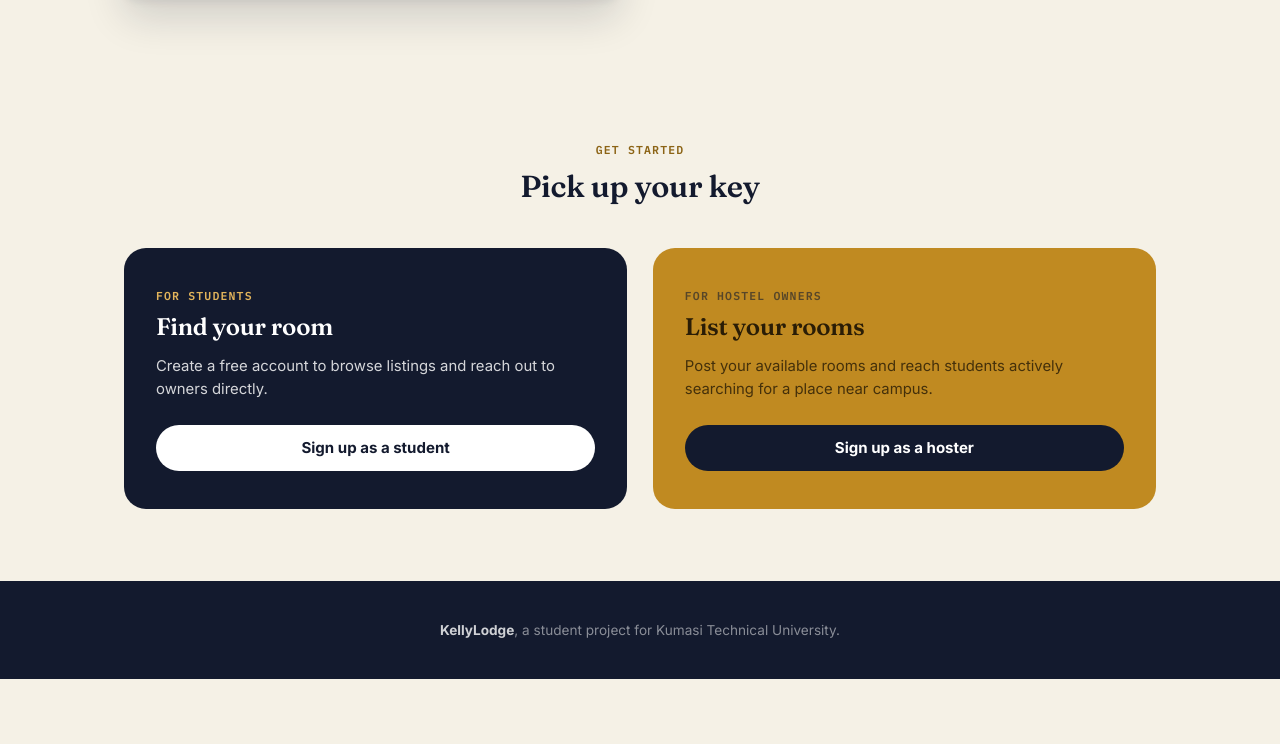
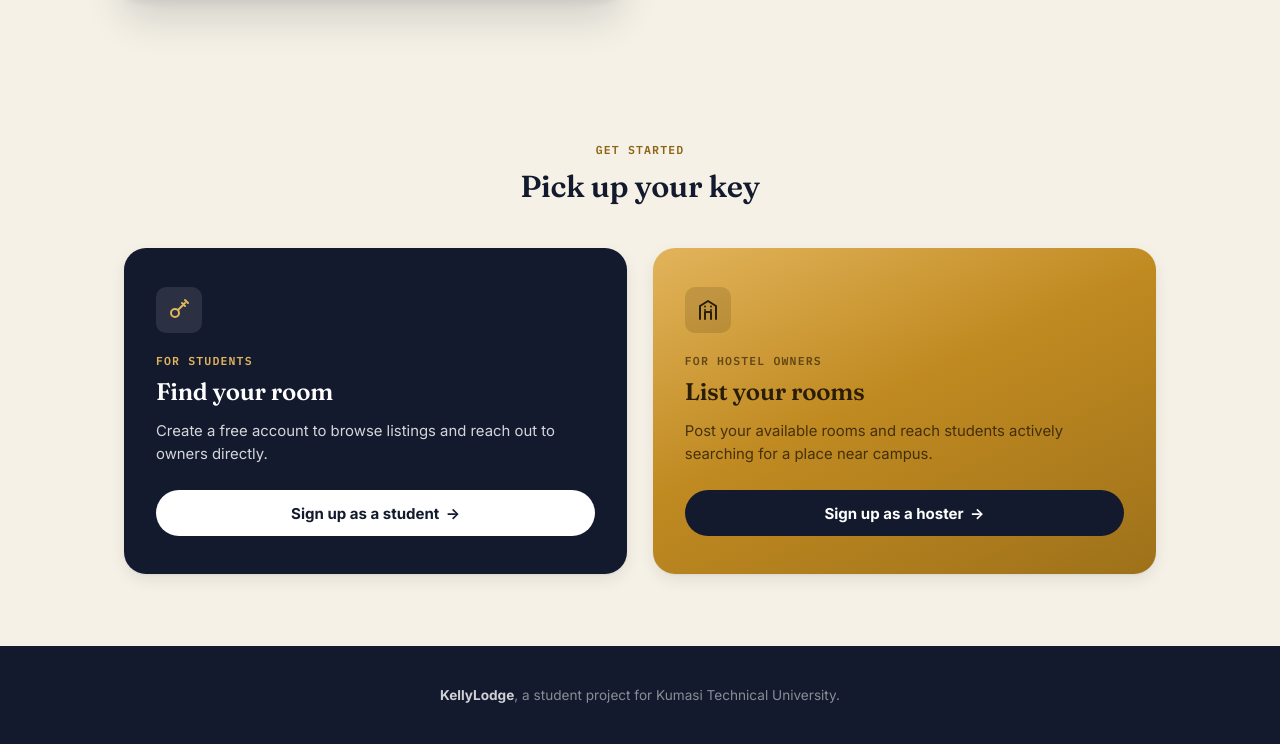
Before and after one commit to bambakudus-web/KellyLodge, a website: page public/landing.html in a window 1280 px wide. Shown: the part 2098-2842 px from the top of the page. Before the commit the page ends 2777 px from the top, so only its background shows below. Drawn offline with Linux system fonts and the light colour scheme; no server answers.

Commit message:
Add icon badges and hover-arrow buttons to Pick up your key section, deepen gold card

```diff
--- a/public/css/style.css
+++ b/public/css/style.css
@@ -866,21 +866,48 @@ select:focus, input:focus, textarea:focus, button:focus {
   color: white;
   border-radius: var(--radius-lg);
   padding: 2.4rem 2rem;
-  transition: transform 0.2s ease;
-}
-.role-card:hover { transform: translateY(-3px); }
-
-.role-card.gold { background: var(--brass); color: #2A1D06; }
+  transition: transform 0.2s ease, box-shadow 0.2s ease;
+  box-shadow: var(--shadow);
+}
+.role-card:hover { transform: translateY(-3px); box-shadow: var(--shadow-lg); }
+
+.role-card.gold {
+  background: linear-gradient(155deg, var(--brass-light) 0%, var(--brass) 45%, var(--brass-dark) 130%);
+  color: #2A1D06;
+}
+
+.role-icon {
+  width: 46px;
+  height: 46px;
+  border-radius: 10px;
+  display: flex;
+  align-items: center;
+  justify-content: center;
+  margin-bottom: 1.2rem;
+}
+.role-icon svg { width: 24px; height: 24px; }
+.role-card:not(.gold) .role-icon { background: rgba(255,255,255,0.1); color: var(--brass-light); }
+.role-card.gold .role-icon { background: rgba(42, 29, 6, 0.14); color: #2A1D06; }
 
 .role-card .eyebrow { display: block; margin-bottom: 0.5rem; }
-.role-card.gold .eyebrow { color: var(--night); opacity: 0.6; }
+.role-card.gold .eyebrow { color: #2A1D06; opacity: 0.65; }
 .role-card:not(.gold) .eyebrow { color: var(--brass-light); }
 
 .role-card h3 { color: inherit; font-size: 1.5rem; }
 .role-card p { color: inherit; opacity: 0.82; font-size: 0.93rem; margin-bottom: 1.5rem; }
 
-.role-card .btn { background: white; color: var(--night); width: 100%; }
+.role-card .btn {
+  background: white;
+  color: var(--night);
+  width: 100%;
+  display: inline-flex;
+  align-items: center;
+  justify-content: center;
+  gap: 0.4rem;
+}
 .role-card.gold .btn { background: var(--night); color: white; }
+.role-card .btn-arrow { display: inline-block; transition: transform 0.2s ease; }
+.role-card .btn:hover .btn-arrow { transform: translateX(4px); }
 
 @media (max-width: 600px) {
   .landing-hero h1 { font-size: 2.1rem; }
--- a/public/landing.html
+++ b/public/landing.html
@@ -104,16 +104,22 @@
     </div>
     <div class="role-split">
       <div class="role-card">
+        <div class="role-icon">
+          <svg viewBox="0 0 24 24" fill="none" stroke="currentColor" stroke-width="2" stroke-linecap="round" stroke-linejoin="round"><circle cx="8" cy="15" r="4"/><path d="M11 12l7-7M15 5l3 3M18 2l3 3"/></svg>
+        </div>
         <span class="eyebrow">For students</span>
         <h3>Find your room</h3>
         <p>Create a free account to browse listings and reach out to owners directly.</p>
-        <a href="/signup.html?role=student" class="btn">Sign up as a student</a>
+        <a href="/signup.html?role=student" class="btn">Sign up as a student <span class="btn-arrow">&rarr;</span></a>
       </div>
       <div class="role-card gold">
+        <div class="role-icon">
+          <svg viewBox="0 0 24 24" fill="none" stroke="currentColor" stroke-width="2" stroke-linecap="round" stroke-linejoin="round"><path d="M4 21V8l8-5 8 5v13"/><path d="M9 21v-7h6v7"/><path d="M9 12h.01M15 12h.01M9 8.5h.01M15 8.5h.01"/></svg>
+        </div>
         <span class="eyebrow">For hostel owners</span>
         <h3>List your rooms</h3>
         <p>Post your available rooms and reach students actively searching for a place near campus.</p>
-        <a href="/signup.html?role=hoster" class="btn">Sign up as a hoster</a>
+        <a href="/signup.html?role=hoster" class="btn">Sign up as a hoster <span class="btn-arrow">&rarr;</span></a>
       </div>
     </div>
   </section>
```
